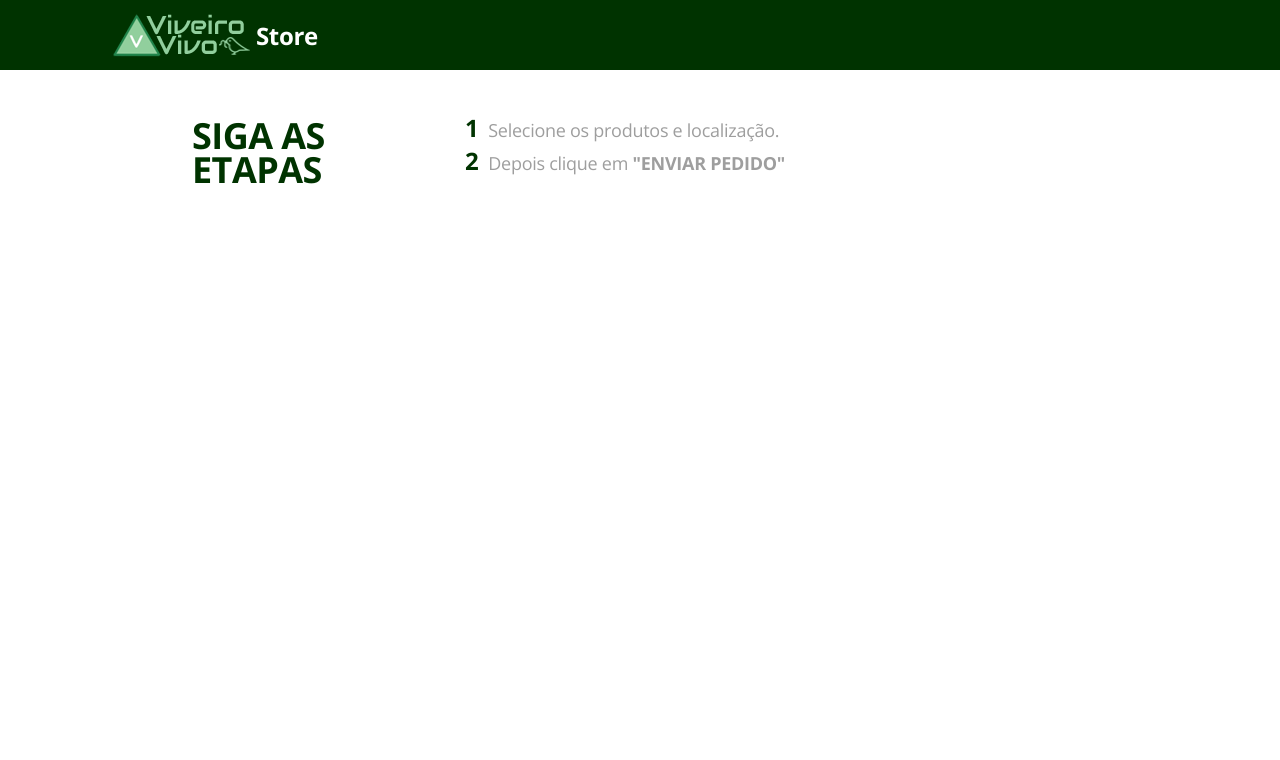
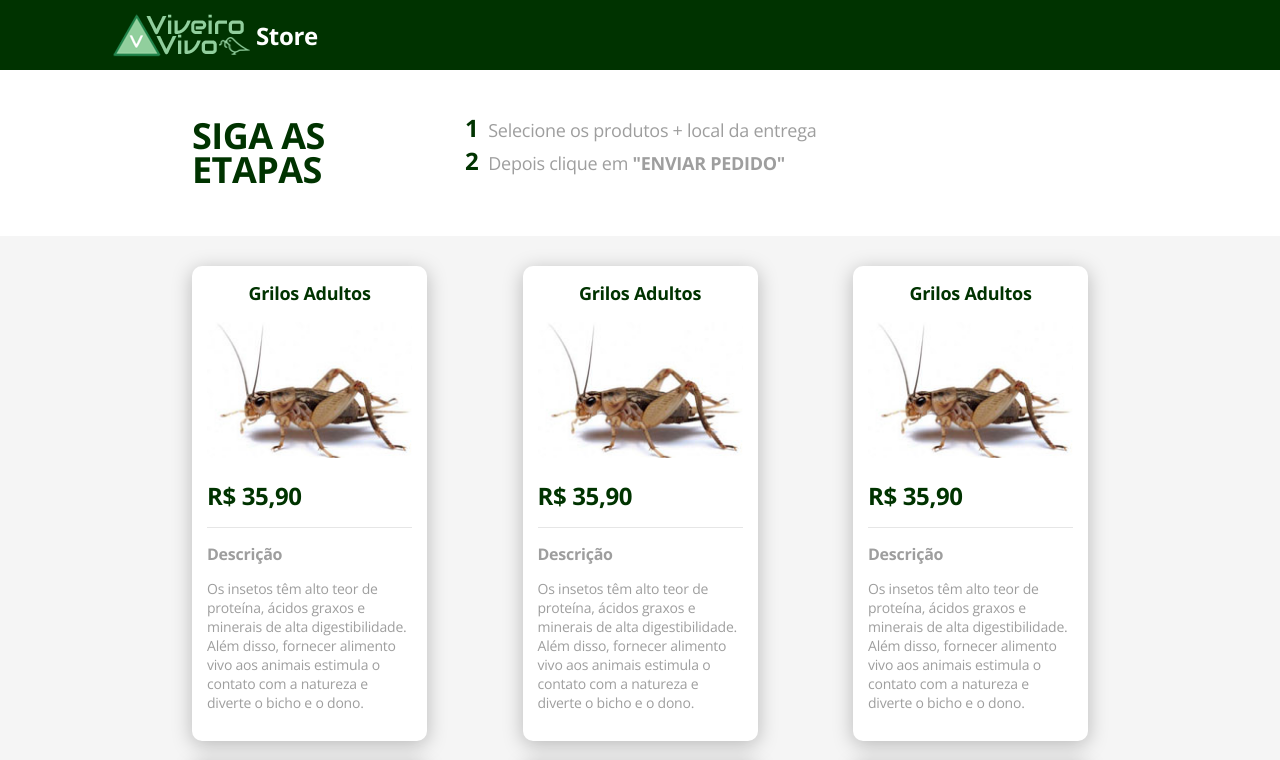
Before and after one commit to macristian/pi2-mobile, a React (Create React App) app in the folder viveiro-vivo-web/: page /orders in a window 1280 px wide. Shown: the top 760 px of the page. Built offline with nearby package versions, Linux system fonts and the light colour scheme; the HTML template or start-up script is replaced by a standard one.

Commit message:
Criado 'ProductCard' e 'ProductList' e melhorias na estilização

```diff
--- a/viveiro-vivo-web/src/Home/index.tsx
+++ b/viveiro-vivo-web/src/Home/index.tsx
@@ -23,7 +23,6 @@
                     <MainImage />
                 </div>
             </div>
-            <Footer />
         </>
     )
 }
--- /dev/null
+++ b/viveiro-vivo-web/src/Orders/ProductCard.tsx
@@ -0,0 +1,17 @@
+import { ReactComponent as Grilo} from './grilo.svg';
+
+function ProductCard() {
+    return (
+        <div className="order-card-container">
+            <h3 className="order-card-title">Grilos Adultos</h3>
+            <Grilo className="order-card-image" />
+            <h3 className="order-card-price">R$ 35,90</h3>
+            <div className="order-card-description">
+                <h3>Descrição</h3>
+                <p>Os insetos têm alto teor de proteína, ácidos graxos e minerais de alta digestibilidade. Além disso, fornecer alimento vivo aos animais estimula o contato com a natureza e diverte o bicho e o dono.</p>
+            </div>
+        </div>
+    )
+}
+
+export default ProductCard;
--- /dev/null
+++ b/viveiro-vivo-web/src/Orders/ProductsList.tsx
@@ -0,0 +1,20 @@
+import ProductCard from "./ProductCard";
+
+function ProductsList() {
+    return (
+        <div className="orders-list-container">
+            <div className="orders-list-items">
+                <ProductCard />
+                <ProductCard />
+                <ProductCard />
+                <ProductCard />
+                <ProductCard />
+                <ProductCard />
+                <ProductCard />
+                <ProductCard />
+            </div>
+        </div>
+    )
+}
+
+export default ProductsList;
--- a/viveiro-vivo-web/src/Orders/StepsHeader.tsx
+++ b/viveiro-vivo-web/src/Orders/StepsHeader.tsx
@@ -6,7 +6,7 @@
                 <ul className="steps-items">
                     <li>
                         <span className="steps-number">1</span>
-                    Selecione os produtos e localização.
+                    Selecione os produtos + local da entrega
                     </li>
                     <li>
                         <span className="steps-number">2</span>
--- a/viveiro-vivo-web/src/Orders/index.tsx
+++ b/viveiro-vivo-web/src/Orders/index.tsx
@@ -1,6 +1,8 @@
 import StepsHeader from './StepsHeader';
+import ProductsList from './ProductsList';
+import Footer from '../Footer';
+import './styles.css';
 
-import './styles.css';
 
 function Orders() {
 
@@ -8,6 +10,7 @@
         <>
             <div className="orders-container">
                 <StepsHeader />
+                <ProductsList />
             </div>
         </>
     )
--- a/viveiro-vivo-web/src/Routes.tsx
+++ b/viveiro-vivo-web/src/Routes.tsx
@@ -2,6 +2,7 @@
 import Home from "./Home";
 import Navbar from "./Navbar";
 import Orders from "./Orders";
+import Footer from "./Footer";
 
 function Routes() {
     return (
@@ -15,6 +16,7 @@
                     <Home />
                 </Route>
             </Switch>
+            <Footer />
         </BrowserRouter>
     )
 }
```
Also changed, not shown: viveiro-vivo-web/src/Orders/grilo.svg (added), viveiro-vivo-web/src/Orders/logo.svg (added).
